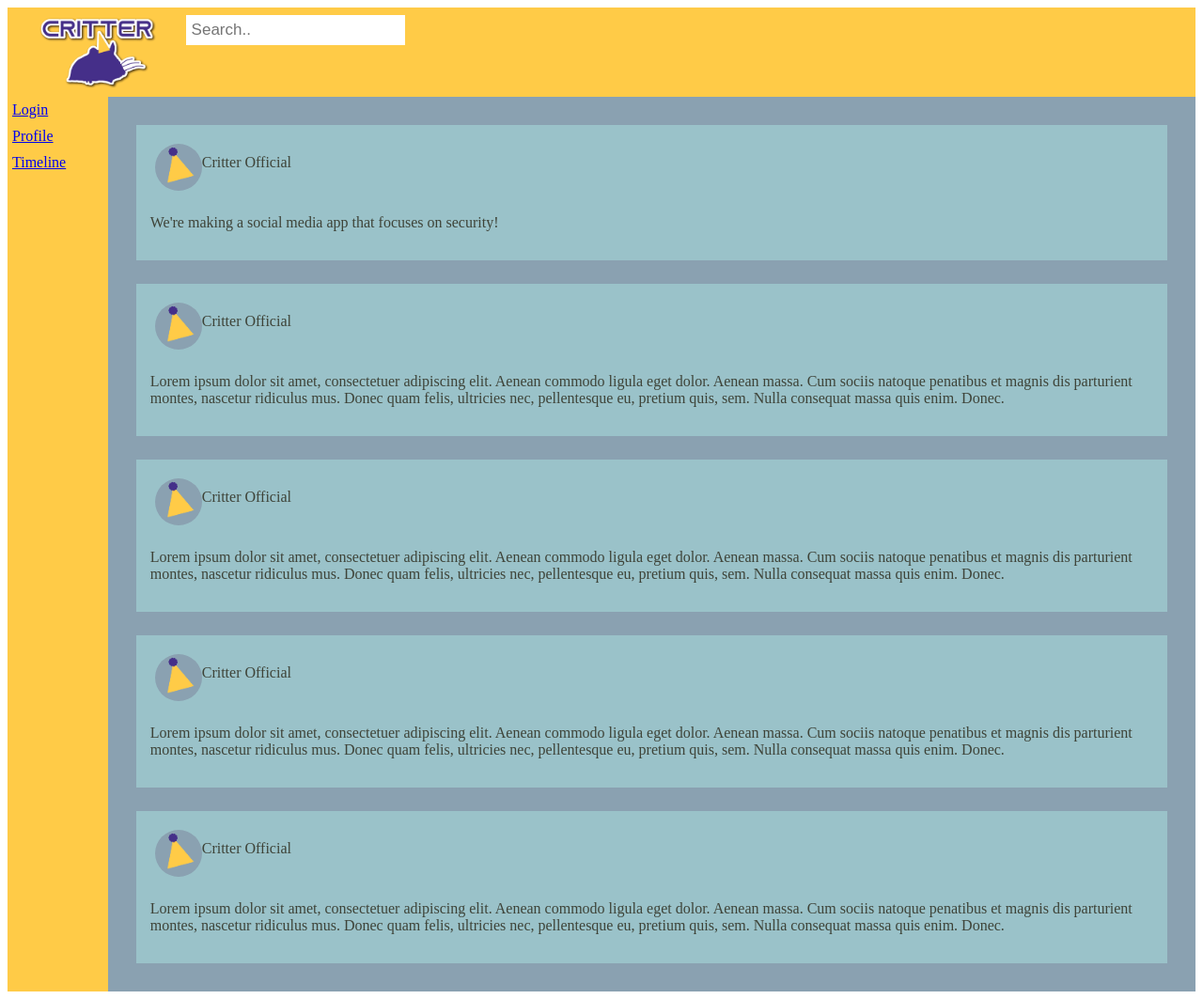
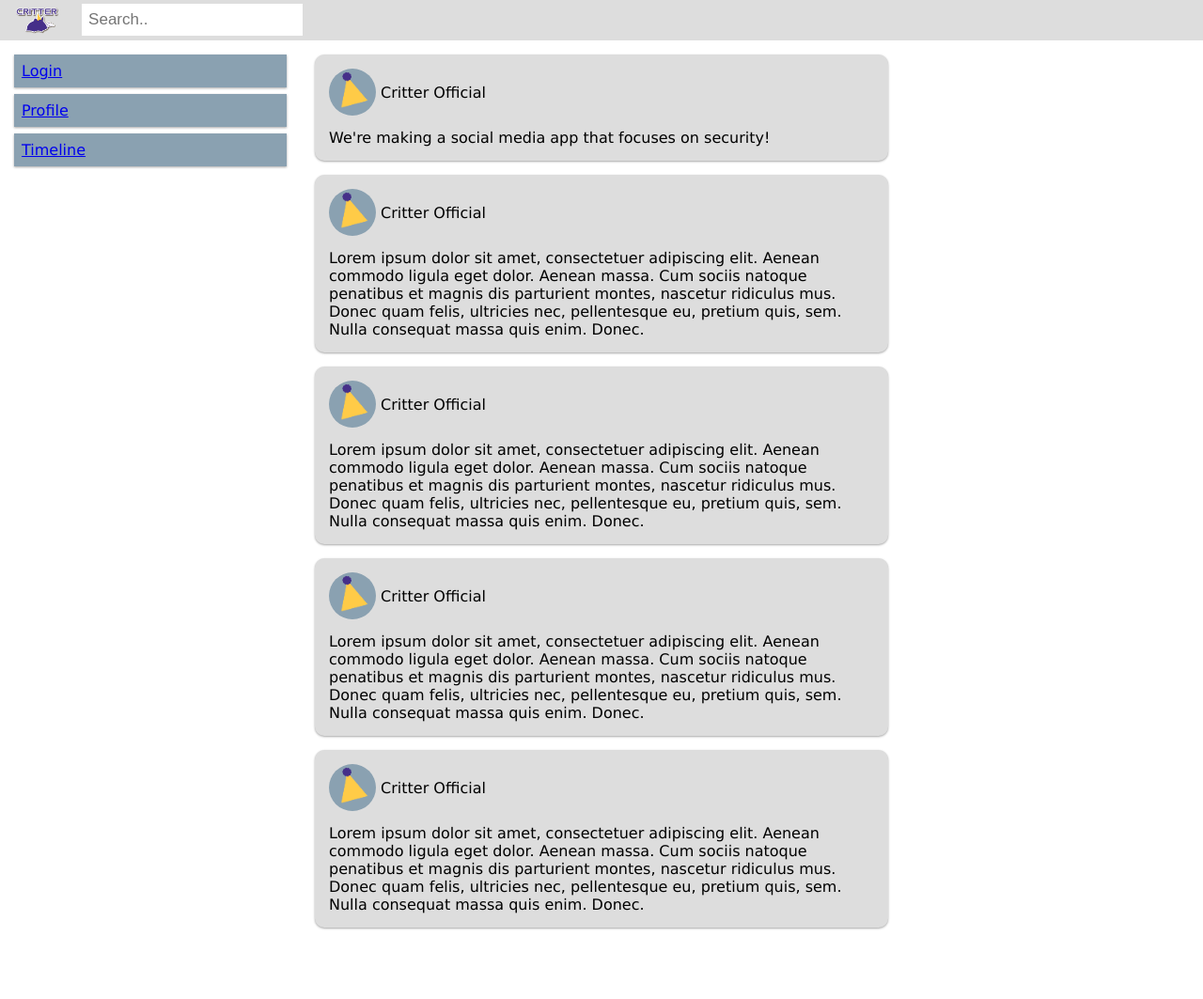
Before and after one commit to cjohn-afk/Critter, a Python web app: template critter/templates/template.html in a window 1280 px wide. Shown: the whole page at 94% size. After the commit the page ends 989 px from the top, so only its background shows below. Run offline with Jinja, Linux system fonts and the light colour scheme; the template is opened without the code that fills it, so the values that code supplies are empty.

Commit message:
Webpage Overhaul
Changed up the web page to flex to smaller screens and changed the look of the page completely.

```diff
--- a/critter/static/style.css
+++ b/critter/static/style.css
@@ -1,90 +1,154 @@
-.sidenav a {
-    display:block;
-    padding:5px;
+:root {
+	--background1: #FFFFFF;
+	--background2: #DDDDDD;
+	--background3: #BBBBBB;
+	--accent1: #FFCB47;
+	--accent2: #8AA1B1;
+	--accent3: #9AC2C9;
+	--textcolor1: #000000;
+	--textcolor2: #222222;
+	--textcolor3: #444444;
 }
 
-.page {
-    background-color:#FFCB47;
-    display: flex;
-    flex-direction: row;
+*{
+	box-sizing: border-box;
+}
+
+body{
+	margin:0px;
+}
+
+.row::after {
+	content:"";
+	clear: both;
+	display: block;
+}
+
+[class*="col-"]{
+	float: left;
+	padding: 15px;
+}
+
+html{
+	font-family: "Lucida Sans", sans-serif;
+}
+
+.header img{
+	vertical-align: top;
+	display: inline-block;
+	height:35px;
+    margin: 4px;
 }
 
 .profilecircle {
     background: #8AA1B1;
     object-fit:cover;
     border-radius:50%;
+	height: 40px;
 }
 
 .header {
-    background-color:#FFCB47;
-    display: flex;
-    flex-direction: row;
-}
-
-.header img {
-    width:15%;
-    display:inline-block;
+	background-color: var(--background2);
+	color: var(--textcolor1);
+	padding: 0px;
+	margin: 0px;
+	width: 100%;
 }
 
 .header input {
-    float: right;
-    padding: 6px;
-    margin-top: 8px;
-    margin-right: 16px;
+	display: inline-block;
+    padding: 7px;
+    margin: 4px;
     border: none;
     font-size: 17px;
 }
 
-.header .topnav {
-    display:inline-block;
+.page {
+	background-color: var(--background2);
+	color: var(--background1);
 }
 
-.sidenav {
-    background-color:#FFCB47;
-    float: left;
-    width:15%;
+.menu {
 }
 
-.bodycontent {
-    background-color:#8AA1B1;
-    padding:5px;
-    float: none;
-    overflow: hidden;
+.menu ul {
+  list-style-type: none;
+  margin: 0;
+  padding: 0;
 }
 
-.bodycontent .post {
-    background-color:#9AC2C9;
-    margin:25px;
-    padding:15px;
+.menu li {
+  padding: 8px;
+  margin-bottom: 7px;
+  background-color: var(--accent2);
+  color: #ffffff;
+  box-shadow: 0 1px 3px rgba(0,0,0,0.12), 0 1px 2px rgba(0,0,0,0.24);
 }
 
-.bodycontent .post .userinfo {
-    padding:5px;
-    background-color:#9AC2C9;
-    color:#3E4338;
-    position: relative;
+.menu li:hover {
+  background-color: var(--accent3);
 }
 
-.bodycontent .post .userinfo p{
-    display:inline-block;
-    position: absolute; top: 0;
+.post {
+    background-color: var(--background2);
+    margin-bottom:15px;
+    padding:15px;
+	border-radius: 10px;
+	box-shadow: 0 1px 3px rgba(0,0,0,0.12), 0 1px 2px rgba(0,0,0,0.24);
 }
 
-.bodycontent .post .userinfo img{
+.post:hover {
+  background-color: var(--background1);
+}
+
+.post .userinfo p{
+    display:inline-block;
+	vertical-align: top;
+}
+
+.post .userinfo img{
     display:inline-block;
     height:50px;
     width:50px;
 }
 
-.bodycontent .post .postcontent {
-    /* NOTHING HERE FOR NOW */
+.post .posttext {
+	margin: 0px;
+	margin-top: 10px;
 }
 
-.bodycontent .post .postcontent .posttext {
-    background-color:#9AC2C9;
-    color:#3E4338;
+.bodyContent {
+	background-color: var(--background1);
 }
 
-.bodycontent .post .postimage {
-    /* NOTHING HERE FOR NOW */
+.profilePanel {
+	background-color: var(--background1);
 }
+
+.footer {
+	background-color: var(--background3);
+	color: var(--textcolor1);
+	text-align: center;
+	font-size:12px;
+}
+
+/* For desktop: */
+.col-1 {width: 8.33%;}
+.col-2 {width: 16.66%;}
+.col-3 {width: 25%;}
+.col-4 {width: 33.33%;}
+.col-5 {width: 41.66%;}
+.col-6 {width: 50%;}
+.col-7 {width: 58.33%;}
+.col-8 {width: 66.66%;}
+.col-9 {width: 75%;}
+.col-10 {width: 83.33%;}
+.col-11 {width: 91.66%;}
+.col-12 {width: 100%;}
+
+@media only screen and (max-width: 768px) {
+  /* For mobile phones: */
+  [class*="col-"] {
+    width: 100%;
+  }
+}
--- a/critter/templates/template.html
+++ b/critter/templates/template.html
@@ -11,22 +11,19 @@
     <body>
         <div class="header" id="header">
             <img src="../static/logov1.png">
-            <div class="topnav">
-                <input type="text" placeholder="Search..">
-                <div class="userprofile">
-
-                </div>
+            <input type="text" placeholder="Search..">
+        </div>
+        <div class="row" id="page">
+            <div class="col-3 menu" id="sideNav">
+				<!-- DYNAMIC CREATION OF NAVIGATION BASED ON STRUCTURE OF SITE-->
+                <!-- Below is a filler navbar-->
+				<ul>
+					<li><a href="../critter/login.html" class="active">Login</a></li>
+					<li><a href="../critter/profile.html" class="active">Profile</a></li>
+					<li><a href="../critter/timeline.html" class="active">Timeline</a></li>
+				</ul>
             </div>
-        </div>
-        <div class="page" id="page">
-            <div class="sidenav" id="sidenav">
-                <!-- DYNAMIC CREATION OF NAVIGATION BASED ON STRUCTURE OF SITE-->
-                <!-- Below is a filler navbar-->
-                <a href="../critter/login.html" class="active">Login</a>
-                <a href="../critter/profile.html" class="active">Profile</a>
-                <a href="../critter/timeline.html" class="active">Timeline</a>
-            </div>
-            <div class="bodycontent">
+            <div class="col-6" id="pageContents">
                 <!-- DYNAMIC INTEGRATION FOR OTHER PAGES-->
                 <!-- This is the timeline-->
                 <div class="post">
@@ -84,6 +81,11 @@
                     </div>
                 </div>
             </div>
+			<div class="col-3 right">
+				<div class="profilePanel">
+
+				</div>
+			</div>
         </div>
     </body>
 </html>
```
